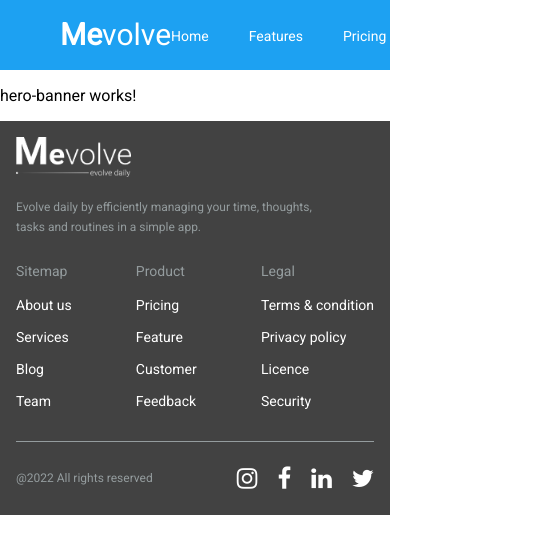
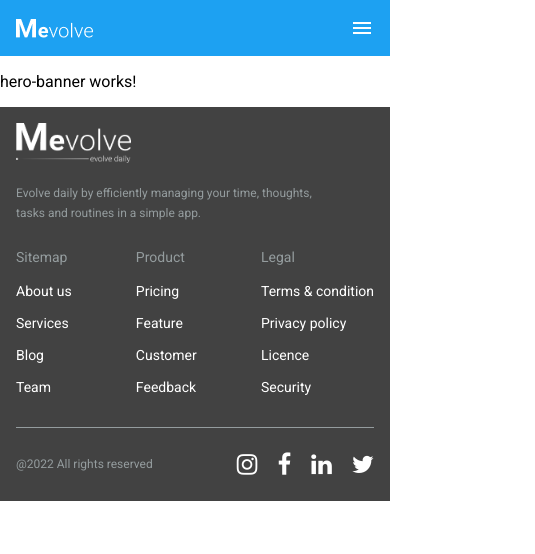
Before and after one commit to nikhilkrshukla/mevolve, an Angular app: page / in a window 390 px wide. Shown: the top 554 px of the page, 535 px wide, since content can reach past the window. Built offline with nearby package versions, Linux system fonts and the light colour scheme; a small style sheet from the web is missing.

Commit message:
Header Mobile Fix (#3)

```diff
--- a/angular.json
+++ b/angular.json
@@ -26,7 +26,8 @@
             ],
             "styles": [
               "src/styles.css",
-              "node_modules/roboto-fontface/css/roboto/roboto-fontface.css"
+              "node_modules/roboto-fontface/css/roboto/roboto-fontface.css",
+              "node_modules/material-design-icons/iconfont/material-icons.css"
             ],
             "scripts": []
           },
--- a/package.json
+++ b/package.json
@@ -19,6 +19,7 @@
     "@angular/platform-browser": "^15.2.0",
     "@angular/platform-browser-dynamic": "^15.2.0",
     "@angular/router": "^15.2.0",
+    "material-design-icons": "^3.0.1",
     "roboto-fontface": "^0.10.0",
     "rxjs": "~7.8.0",
     "tslib": "^2.3.0",
--- a/src/app/app.module.ts
+++ b/src/app/app.module.ts
@@ -6,6 +6,8 @@ import { AppComponent } from './app.component';
 import { HeaderComponent } from './component/header/header.component';
 import { FooterComponent } from './component/footer/footer.component';
 import { HeroBannerComponent } from './component/hero-banner/hero-banner.component';
+import { MatIconModule } from '@angular/material/icon';
+
 
 @NgModule({
   declarations: [
@@ -16,7 +18,8 @@ import { HeroBannerComponent } from './component/hero-banner/hero-banner.compone
   ],
   imports: [
     BrowserModule,
-    AppRoutingModule
+    AppRoutingModule,
+    MatIconModule,
   ],
   providers: [],
   bootstrap: [AppComponent]
--- a/src/app/component/header/header.component.css
+++ b/src/app/component/header/header.component.css
@@ -5,6 +5,20 @@
   height: 70px;
   background-color: #1da1f2;
   font-family: Roboto;
+  color: white;
+}
+
+.header-mobile {
+  display: none;
+}
+
+.header-mobile-top {
+  display: flex;
+  flex-direction: row;
+  justify-content: space-between;
+  height: 56px;
+  width: 100vw;
+  background-color: #1da1f2;
   color: white;
 }
 
@@ -50,6 +64,49 @@
   line-height: 16px;
 }
 
+#menu-icon {
+  padding: 16px 16px 16px 0;
+}
+
+.header-mobile-bottom {
+  width: 100vw;
+  height: 184px;
+  background-color: #1da1f2;
+  position: absolute;
+  z-index: 10;
+}
+
+.menu-tab-mobile {
+  display: flex;
+  flex-direction: column;
+}
+
+.menu-list-mobile {
+  height: 32px;
+  border-top: 0.5px solid #ffffff;
+  padding: 16px 0 0 16px;
+}
+
+.menu-list-mobile:first-child {
+  height: 32px;
+  padding: 8px 0 0 16px;
+  border-top: none;
+}
+
+.menu-link-mobile {
+  text-decoration: none;
+  color: white;
+  font-weight: 400;
+  font-size: 14px;
+  line-height: 16px;
+}
+
+#logo {
+  width: 77px;
+  height: 18.5px;
+  padding: 19px 0 0 16px;
+}
+
 @media (max-width: 1024px) {
   .brand-name {
     padding: 17px 0 18px 60px;
@@ -59,3 +116,13 @@
     padding: 26px 60px 0 0;
   }
 }
+
+@media (max-width: 599px) {
+  .header {
+    display: none;
+  }
+
+  .header-mobile {
+    display: block;
+  }
+}
--- a/src/app/component/header/header.component.html
+++ b/src/app/component/header/header.component.html
@@ -18,3 +18,31 @@
     </div>
   </div>
 </div>
+
+<div class="header-mobile">
+  <div class="header-mobile-top">
+    <div class="header-logo">
+      <img src="assets/images/group-284.png" id="logo" />
+    </div>
+    <div class="header-menu-icon">
+      <mat-icon id="menu-icon" (click)="toggleMenu()" *ngIf="!isVisible">menu</mat-icon>
+      <mat-icon id="menu-icon" (click)="toggleMenu()"  *ngIf="isVisible">close</mat-icon>
+    </div>
+  </div>
+  <div class="header-mobile-bottom" *ngIf="isVisible">
+    <div class="menu-tab-mobile">
+      <div class="menu-list-mobile">
+        <a class="menu-link-mobile" href="#">Home</a>
+      </div>
+      <div class="menu-list-mobile">
+        <a class="menu-link-mobile" href="#">Features</a>
+      </div>
+      <div class="menu-list-mobile">
+        <a class="menu-link-mobile" href="#">Pricing</a>
+      </div>
+      <div class="menu-list-mobile">
+        <a class="menu-link-mobile" href="#">Contact us</a>
+      </div>
+    </div>
+  </div>
+</div>
--- a/src/app/component/header/header.component.ts
+++ b/src/app/component/header/header.component.ts
@@ -1,4 +1,5 @@
 import { Component } from '@angular/core';
+import { elementAt } from 'rxjs';
 
 @Component({
   selector: 'app-header',
@@ -6,4 +7,9 @@ import { Component } from '@angular/core';
   styleUrls: ['./header.component.css']
 })
 export class HeaderComponent {
+  isVisible = false;
+
+  toggleMenu() {
+    this.isVisible = !this.isVisible;
+  }
 }
--- a/src/index.html
+++ b/src/index.html
@@ -1,13 +1,23 @@
-<!doctype html>
+<!DOCTYPE html>
 <html lang="en">
   <head>
-  <meta charset="utf-8">
+    <meta charset="utf-8" />
     <title>Mevolve</title>
-  <base href="/">
-  <meta name="viewport" content="width=device-width, initial-scale=1">
-  <link rel="icon" type="image/x-icon" href="favicon.ico">
-  <link href='https://fonts.googleapis.com/css?family=Roboto' rel='stylesheet'>
-  <link rel="stylesheet" href="https://cdnjs.cloudflare.com/ajax/libs/font-awesome/4.7.0/css/font-awesome.min.css">
+    <base href="/" />
+    <meta name="viewport" content="width=device-width, initial-scale=1" />
+    <link rel="icon" type="image/x-icon" href="favicon.ico" />
+    <link
+      href="https://fonts.googleapis.com/css?family=Roboto"
+      rel="stylesheet"
+    />
+    <link
+      rel="stylesheet"
+      href="https://cdnjs.cloudflare.com/ajax/libs/font-awesome/4.7.0/css/font-awesome.min.css"
+    />
+    <link
+      href="https://fonts.googleapis.com/icon?family=Material+Icons&display=block"
+      rel="stylesheet"
+    />
   </head>
   <body>
     <app-root></app-root>
```
Also changed, not shown: src/assets/images/group-284.png (added), 1 other file (tests, documents, lock files or other folders). Lines whose indentation alone changed are shown as unchanged.
